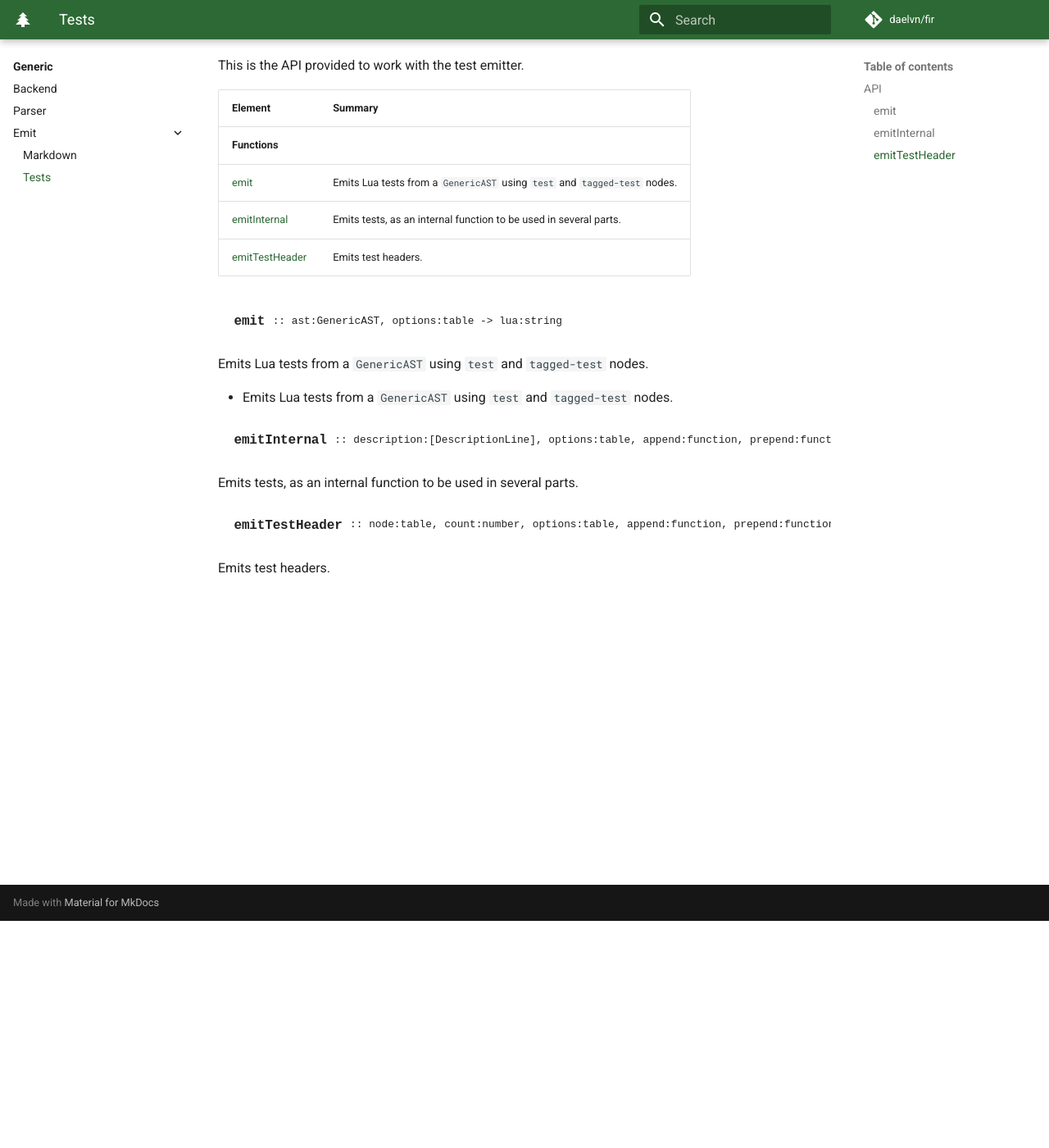
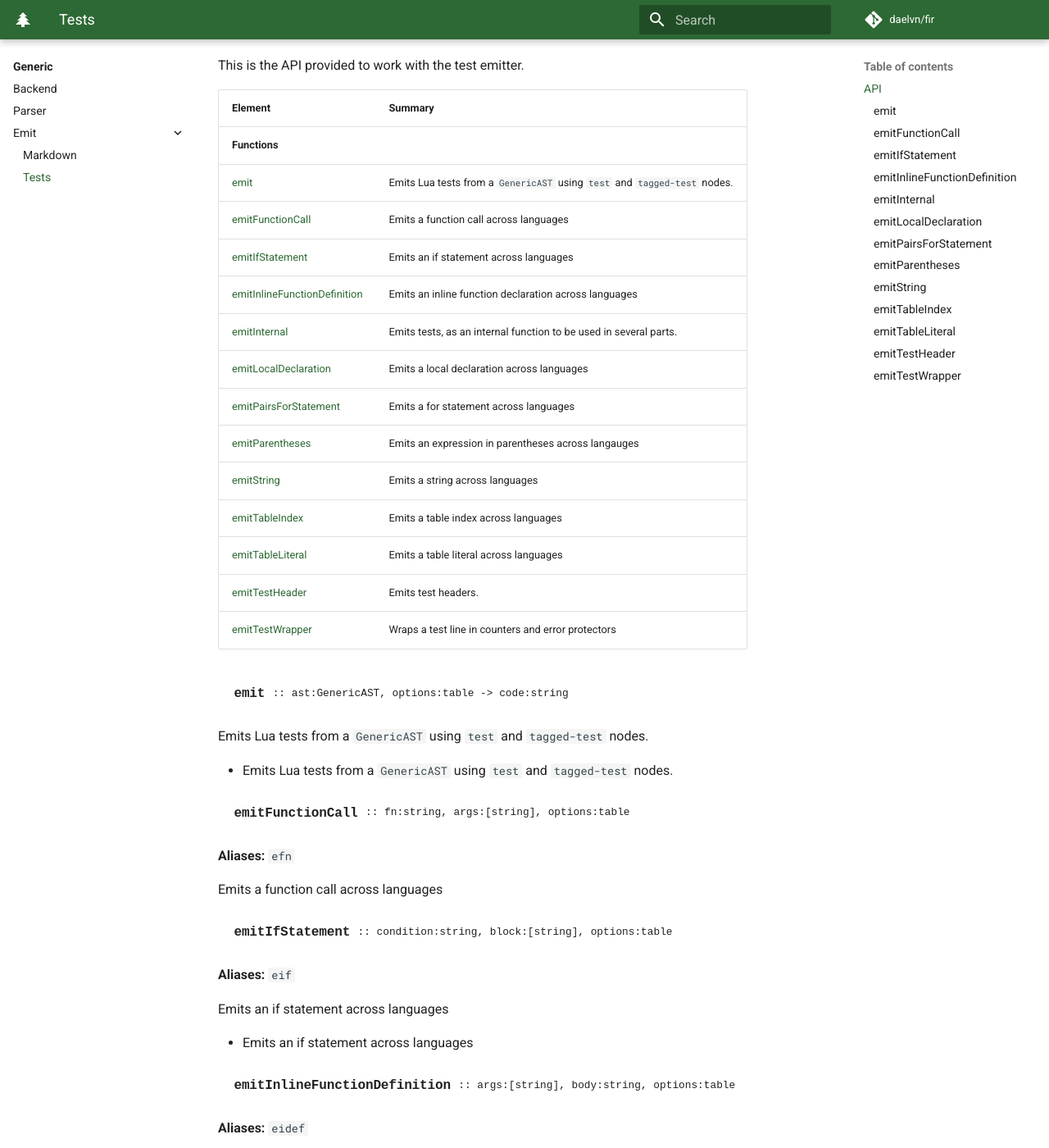
Before and after one commit to daelvn/fir, an MkDocs documentation site: the page built from docs/generic/emit/tests.md, in a window 1280 px wide and 1400 px high, scrolled down 277 px. Shown: the whole window at 82% size. Built offline with MkDocs 1.6.1 and Material for MkDocs 9.7.7, drawn with Linux system fonts in a browser that asks for light colours; comment, search, counter and statistics services are not loaded; some of the changed text lies outside the part shown.

```diff
--- a/docs/generic/emit/tests.md
+++ b/docs/generic/emit/tests.md
@@ -10,18 +10,61 @@ This is the API provided to work with the test emitter.
 |---------|---------|
 | **Functions** |  |
 | [emit](#emit) | Emits Lua tests from a `GenericAST` using `test` and `tagged-test` nodes. |
+| [emitFunctionCall](#emitFunctionCall) | Emits a function call across languages |
+| [emitIfStatement](#emitIfStatement) | Emits an if statement across languages |
+| [emitInlineFunctionDefinition](#emitInlineFunctionDefinition) | Emits an inline function declaration across languages |
 | [emitInternal](#emitInternal) | Emits tests, as an internal function to be used in several parts. |
+| [emitLocalDeclaration](#emitLocalDeclaration) | Emits a local declaration across languages |
+| [emitPairsForStatement](#emitPairsForStatement) | Emits a for statement across languages |
+| [emitParentheses](#emitParentheses) | Emits an expression in parentheses across langauges |
+| [emitString](#emitString) | Emits a string across languages |
+| [emitTableIndex](#emitTableIndex) | Emits a table index across languages |
+| [emitTableLiteral](#emitTableLiteral) | Emits a table literal across languages |
 | [emitTestHeader](#emitTestHeader) | Emits test headers. |
+| [emitTestWrapper](#emitTestWrapper) | Wraps a test line in counters and error protectors |
 
 <div markdown class='fir-symbol fancy-scrollbar'>
 ### <strong>emit</strong>&nbsp;
-<span class='annotate'>:: ast:GenericAST, options:table -> lua:string</span>
+<span class='annotate'>:: ast:GenericAST, options:table -> code:string</span>
 </div>
 
 
 Emits Lua tests from a `GenericAST` using `test` and `tagged-test` nodes.
 
 - Emits Lua tests from a `GenericAST` using `test` and `tagged-test` nodes.
+
+<div markdown class='fir-symbol fancy-scrollbar'>
+### <strong>emitFunctionCall</strong>&nbsp;
+<span class='annotate'>:: fn:string, args:[string], options:table</span>
+</div>
+
+**Aliases:** `efn`
+
+Emits a function call across languages
+
+
+
+<div markdown class='fir-symbol fancy-scrollbar'>
+### <strong>emitIfStatement</strong>&nbsp;
+<span class='annotate'>:: condition:string, block:[string], options:table</span>
+</div>
+
+**Aliases:** `eif`
+
+Emits an if statement across languages
+
+- Emits an if statement across languages
+
+<div markdown class='fir-symbol fancy-scrollbar'>
+### <strong>emitInlineFunctionDefinition</strong>&nbsp;
+<span class='annotate'>:: args:[string], body:string, options:table</span>
+</div>
+
+**Aliases:** `eidef`
+
+Emits an inline function declaration across languages
+
+
 
 <div markdown class='fir-symbol fancy-scrollbar'>
 ### <strong>emitInternal</strong>&nbsp;
@@ -34,9 +77,88 @@ Emits tests, as an internal function to be used in several parts.
 
 
 <div markdown class='fir-symbol fancy-scrollbar'>
+### <strong>emitLocalDeclaration</strong>&nbsp;
+<span class='annotate'>:: name:string, lhs:string, options:table</span>
+</div>
+
+**Aliases:** `elocal`
+
+Emits a local declaration across languages
+
+
+
+<div markdown class='fir-symbol fancy-scrollbar'>
+### <strong>emitPairsForStatement</strong>&nbsp;
+<span class='annotate'>:: k:string, v:string, iterator:string, body:string, options:string</span>
+</div>
+
+**Aliases:** `eforp`
+
+Emits a for statement across languages
+
+- Emits a for statement across languages
+
+<div markdown class='fir-symbol fancy-scrollbar'>
+### <strong>emitParentheses</strong>&nbsp;
+<span class='annotate'>:: content:string</span>
+</div>
+
+**Aliases:** `eparen`
+
+Emits an expression in parentheses across langauges
+
+
+
+<div markdown class='fir-symbol fancy-scrollbar'>
+### <strong>emitString</strong>&nbsp;
+<span class='annotate'>:: content:string</span>
+</div>
+
+**Aliases:** `estring`
+
+Emits a string across languages
+
+
+
+<div markdown class='fir-symbol fancy-scrollbar'>
+### <strong>emitTableIndex</strong>&nbsp;
+<span class='annotate'>:: table:string, index:string</span>
+</div>
+
+**Aliases:** `eindex`
+
+Emits a table index across languages
+
+- Emits a table index across languages
+
+<div markdown class='fir-symbol fancy-scrollbar'>
+### <strong>emitTableLiteral</strong>&nbsp;
+<span class='annotate'>:: tbl:table, options:table</span>
+</div>
+
+**Aliases:** `etable`
+
+Emits a table literal across languages
+
+
+
+<div markdown class='fir-symbol fancy-scrollbar'>
 ### <strong>emitTestHeader</strong>&nbsp;
 <span class='annotate'>:: node:table, count:number, options:table, append:function, prepend:function, placement:string -> nil</span>
 </div>
 
 
 Emits test headers.
+
+
+
+<div markdown class='fir-symbol fancy-scrollbar'>
+### <strong>emitTestWrapper</strong>&nbsp;
+<span class='annotate'>:: name:string, count:number, body:string, options:table -> code:string</span>
+</div>
+
+**Aliases:** `ewrap`
+
+Wraps a test line in counters and error protectors
+
+- Wraps a test line in counters and error protectors
--- a/mkdocs.yml
+++ b/mkdocs.yml
@@ -7,6 +7,15 @@ repo_name: daelvn/fir
 
 extra_css:
   - stylesheets/extra.css
+
+extra:
+  social:
+    - icon: fontawesome/brands/github
+      link: https://github.com/daelvn
+
+plugins:
+  - search
+  - social
 
 markdown_extensions:
   - toc:
@@ -31,6 +40,7 @@ theme:
   features:
     - navigation.tabs
     - navigation.indexes
+    - navigation.footer
     - content.tabs.link
     - content.code.annotate
     # - toc.integrate
```
Also changed, not shown: README.md (+3 -0 lines), docs/generic/parser.md (+12 -13 lines), docs/index.md (+17 -11 lines), docs/tutorial/alfons.md (+46 -5 lines), docs/fir-logo.png (added), 3 other files.
